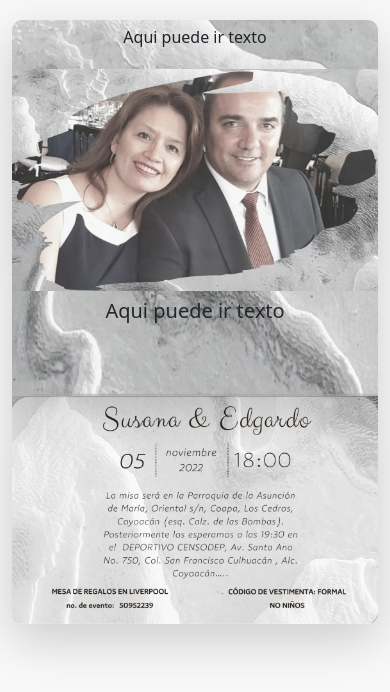
After one commit to Freackness1209/Pagina-de-bodas-Susy, a PHP site: page /img/invitacion/invitacion.html in a window 390 px wide. The commit adds this page. Shown: the top 692 px of the page. Run offline with PHP 8.4, Linux system fonts and the light colour scheme.

Commit message:
Pagina al 90% terminada, sin los media query funcionando bien y la imagen en el footer colocada apropiadamente

```diff
--- a/css/index.css
+++ b/css/index.css
@@ -784,7 +784,7 @@ transition: all 0.8s;
 .container_img_sub{
     position: relative;
     margin: 0 auto;
-    max-width:200px ;
+    max-width:900px ;
     height: 300px;
     background: linear-gradient(to right bottom, rgba(112, 123, 124, .1), rgba(229,231,233), .), url(./img/0.jpg);
 
--- /dev/null
+++ b/img/invitacion/invitacion.html
@@ -0,0 +1,68 @@
+
+<!doctype html>
+
+<html lang="en">
+<head>
+  <meta charset="utf-8">
+  <meta name="viewport" content="width=device-width, initial-scale=1">
+
+  <title>Invitación</title>
+  <meta name="description" content="A simple HTML5 Template for new projects.">
+  <meta name="author" content="SitePoint">
+
+  <link rel="icon" href="/favicon.ico">
+  <link rel="icon" href="/favicon.svg" type="image/svg+xml">
+  <link rel="apple-touch-icon" href="/apple-touch-icon.png">
+<link href="https://cdn.jsdelivr.net/npm/bootstrap@5.0.2/dist/css/bootstrap.min.css" rel="stylesheet" integrity="sha384-EVSTQN3/azprG1Anm3QDgpJLIm9Nao0Yz1ztcQTwFspd3yD65VohhpuuCOmLASjC" crossorigin="anonymous">
+<style>
+  body{background: #F8F8F8}
+  .invitacion{max-width: 600px; margin: 20px auto 0 auto}
+  .invitacion img {width: 100%}
+
+   .invitacion-top {
+    height: 49px;
+    background: url(invitacion-top.jpg);
+    background-size: cover;
+    padding: 5px;
+     border-top-left-radius: 10px;
+    border-top-right-radius: 10px;
+  }
+
+  .invitacion-header {
+
+  }
+  .invitacion-footer {
+    border-bottom-left-radius: 10px;
+    border-bottom-right-radius: 10px;
+  }
+  .invitacion-center {
+    height: 105px;
+    background: url(invitacion-center.jpg);
+    background-size: cover;
+    opacity: 0.99;
+    padding: 5px;
+  }
+  .invitacion-center p {
+    font-size: 20px;
+  }
+</style>
+</head>
+
+<body>
+  <div class="container">
+    <div class="row">
+      <div class="invitacion ">
+        <div class="invitacion-top shadow-lg text-center" >
+          <p>Aqui puede ir texto</p>
+        </div>
+        <img class="invitacion-header shadow-lg" src="invitacion-header.jpg">
+        <div class="invitacion-center shadow-lg text-center" >
+          <p>Aqui puede ir texto</p>
+        </div>
+        <img class="invitacion-footer shadow-lg" src="invitacion-footer.jpg">
+      </div>
+    </div>
+
+  </div>
+</body>
+</html>
```
Also changed, not shown: confirmacion.php (+12 -5 lines), css/confirmacion.css (+33 -1 lines), css/invitacion.css (+38 -1 lines), css/mediaquery.css (+34 -3 lines), invitacion.php (+18 -8 lines), img/invitacion/invitacion-center.jpg (added), img/invitacion/invitacion-footer.jpg (added), img/invitacion/invitacion-header.jpg (added), img/invitacion/invitacion-top.jpg (added), 2 other files.
